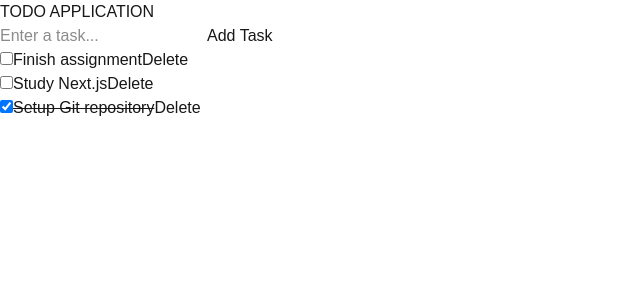
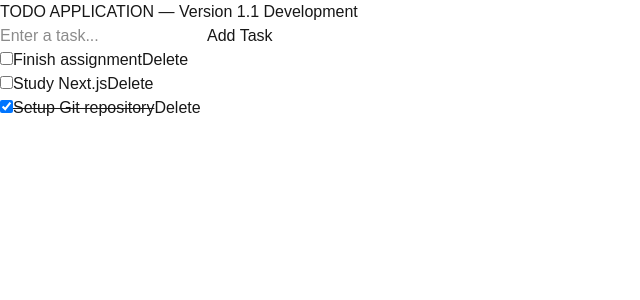
Before and after one commit to ogaobja-gif/todo-devops, a Next.js app in the folder todo-devops/: page / in a window 1280 px wide. Shown: the top 300 px of the page, without its empty margins (0-640 px from the left). Built offline with nearby package versions, Linux system fonts and the light colour scheme.

Commit message:
Add version 1.1 development banner

```diff
--- a/todo-devops/app/page.tsx
+++ b/todo-devops/app/page.tsx
@@ -52,7 +52,7 @@ export default function Home() {
 
   return (
     <main>
-      <h1>TODO APPLICATION</h1>
+      <h1>TODO APPLICATION — Version 1.1 Development</h1>
 
       <div>
         <input
```
